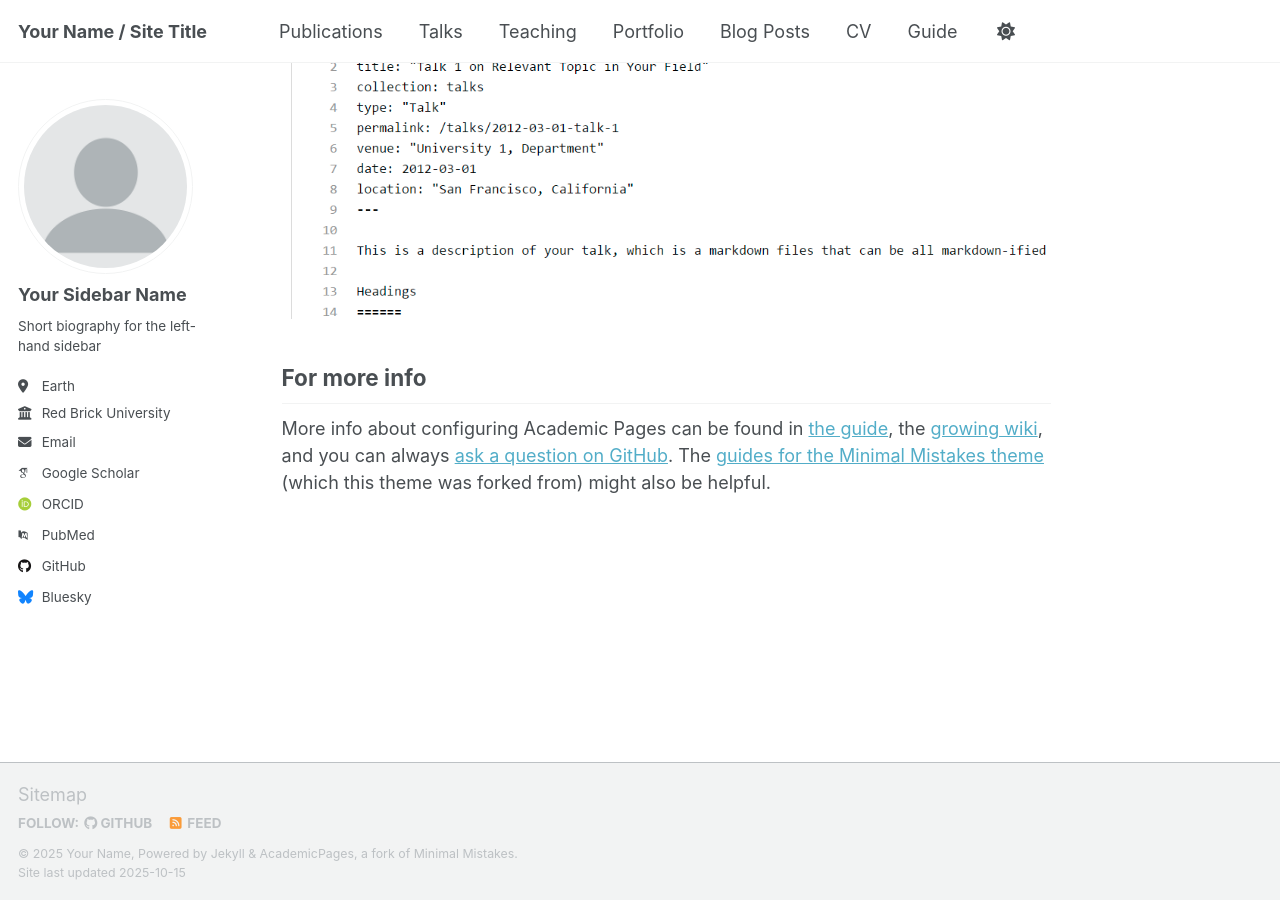
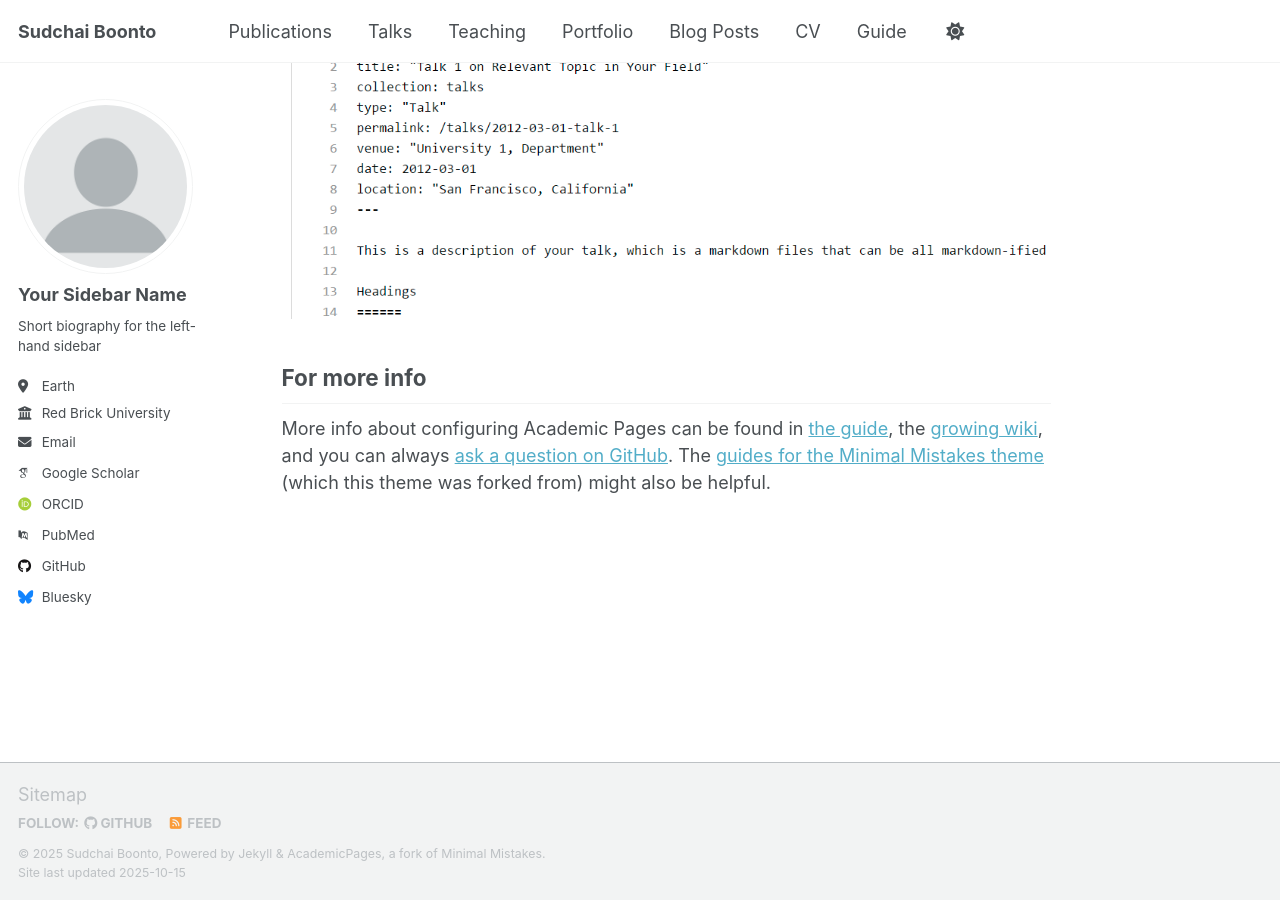
Before and after one commit to isboonto/sudchai_boonto, a Jekyll site: the page built from _pages/about.md, in a window 1280 px wide and 900 px high, scrolled down 2880 px. Built offline with Jekyll 4.4.1, drawn with Linux system fonts in a browser that asks for light colours; some web fonts are replaced; a script that is not in the unit is left out.

Commit message:
Update _config.yml
change my name

```diff
--- a/_config.yml
+++ b/_config.yml
@@ -9,14 +9,14 @@
 # Basic Site Settings
 locale                   : "en-US"
 site_theme               : "default" # Currently available options are "default", "air"
-title                    : "Your Name / Site Title"
+title                    : "Sudchai Boonto"
 title_separator          : "-"
-name                     : &name "Your Name"
+name                     : &name "Sudchai Boonto"
 description              : &description "Your Name's academic portfolio"   # Update this with a general description of your site, this is the default if not overridden by a page
 url                      : https://academicpages.github.io # The base hostname & protocol for your site e.g. "https://[your GitHub username].github.io",
                                                            # or if you already have some other page hosted on Github then use "https://[your GitHub username].github.io/[Your Repo Name]"
 baseurl                  : "" # the subpath of your site, e.g. "/blog"
-repository               : "academicpages/academicpages.github.io"
+repository               : "isboonto/sudchai_boonto.github.io"
 
 # Site Author - The following control what appear as part of the author content on the side bar.
 #               If a field is blank the icon and link will not appear, otherwise it will be shown.
```
